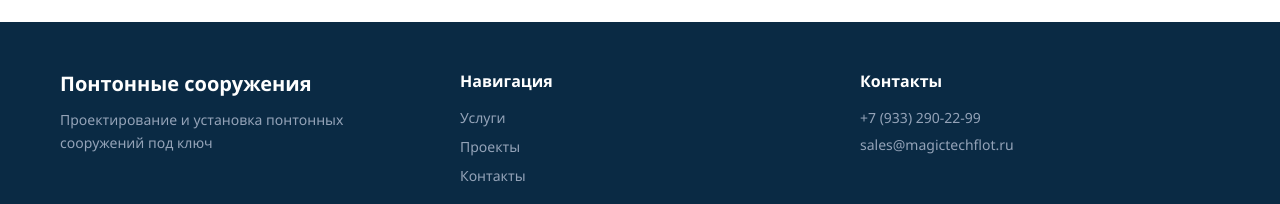
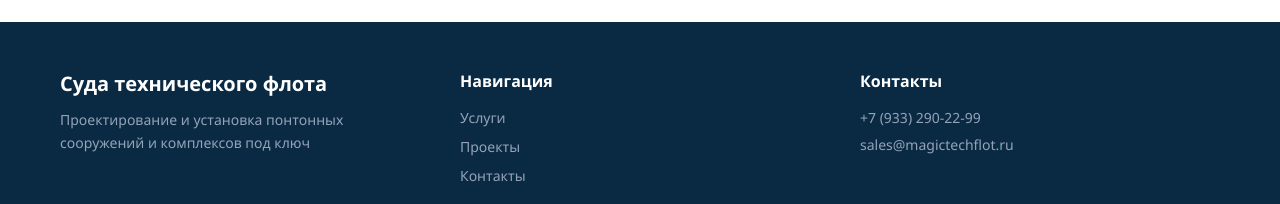
Before and after one commit to ArlinnKord/pontoon-landing, a React (Vite) app: page /modules in a window 1280 px wide. Shown: the part 1965-2169 px from the top of the page. Built offline with nearby package versions, Linux system fonts and the light colour scheme.

Commit message:
fix footer описание

```diff
--- a/src/components/Footer/Footer.tsx
+++ b/src/components/Footer/Footer.tsx
@@ -9,9 +9,9 @@ export default function Footer() {
       <Container>
         <div className={styles.grid}>
           <div>
-            <p className={styles.logo}>Понтонные сооружения</p>
+            <p className={styles.logo}>Суда технического флота</p>
             <p className={styles.description}>
-              Проектирование и установка понтонных сооружений под ключ
+              Проектирование и установка понтонных сооружений и комплексов под ключ
             </p>
           </div>
           <div>
```
